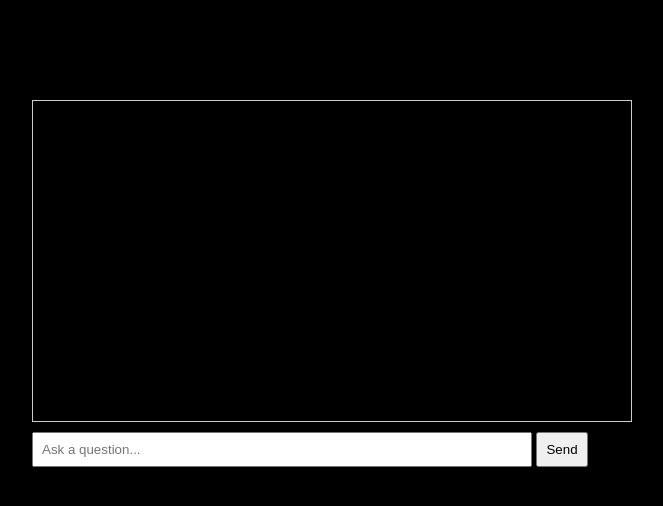
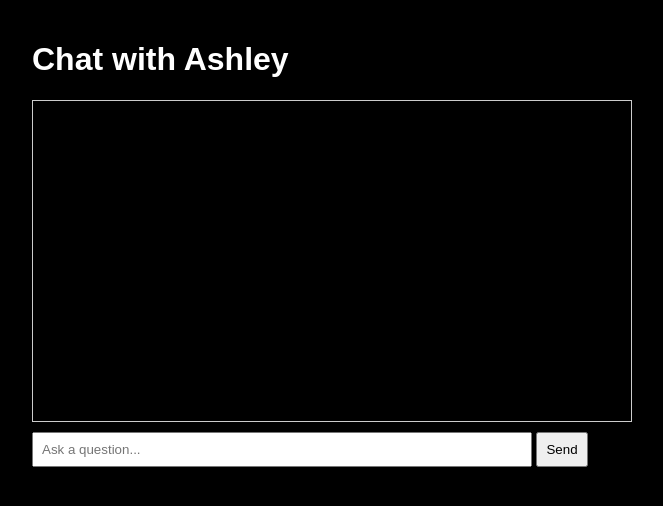
Before and after one commit to jamesmiller2404/jamesmiller2404.github.io, a plain HTML site: page index.html in a window 1280 px wide. Shown: the whole page, without its empty margins (308-971 px from the left). Drawn offline with Linux system fonts and the light colour scheme.

Commit message:
Update index.html

```diff
--- a/index.html
+++ b/index.html
@@ -10,7 +10,7 @@
         button { padding: 8px; }
     </style>
 </head>
-<body style="background: #000; color: #000;">
+<body style="background: #000; color: #fff;">
     <h1>Chat with Ashley</h1>
     <div id="chat-log"></div>
     <input type="text" id="userInput" placeholder="Ask a question...">
```
